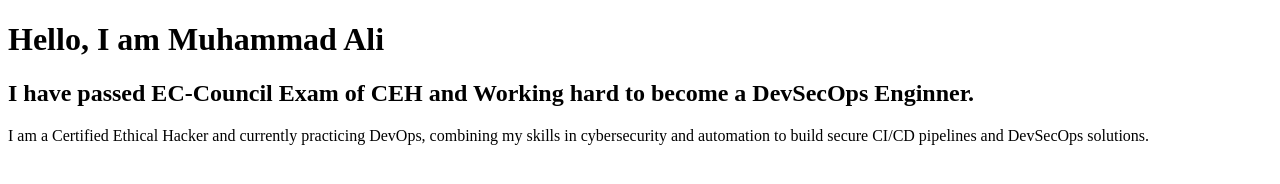
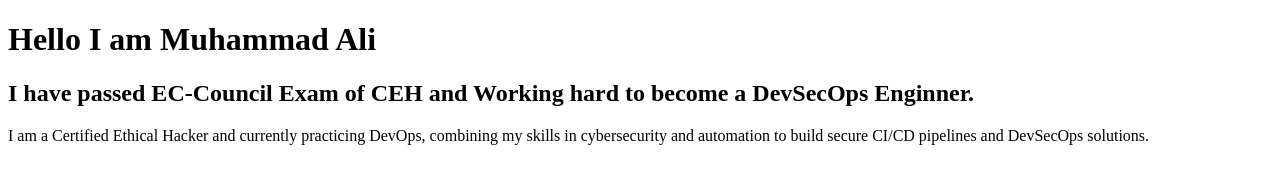
Before and after one commit to EngineerMuhammadAli977/jenkins, a plain HTML site: page index.html in a window 1280 px wide. Drawn offline with Linux system fonts and the light colour scheme.

Commit message:
Update index.html

```diff
--- a/index.html
+++ b/index.html
@@ -2,10 +2,10 @@
 <!DOCTYPE html>
 <html>
 <head>
-  <title>Muhammad Ali - DevOps & Cybersecurity</title>
+  <title>Muhammad Ali DevOps & Cybersecurity</title>
 </head>
 <body>
-  <h1>Hello, I am Muhammad Ali</h1>
+  <h1>Hello I am Muhammad Ali</h1>
   <h2>I have passed EC-Council Exam of CEH and Working hard to become a DevSecOps Enginner.</h2>
   <p>I am a Certified Ethical Hacker and currently practicing DevOps, combining my skills in cybersecurity and automation to build secure CI/CD pipelines and DevSecOps solutions.</p>
 </body>
```
